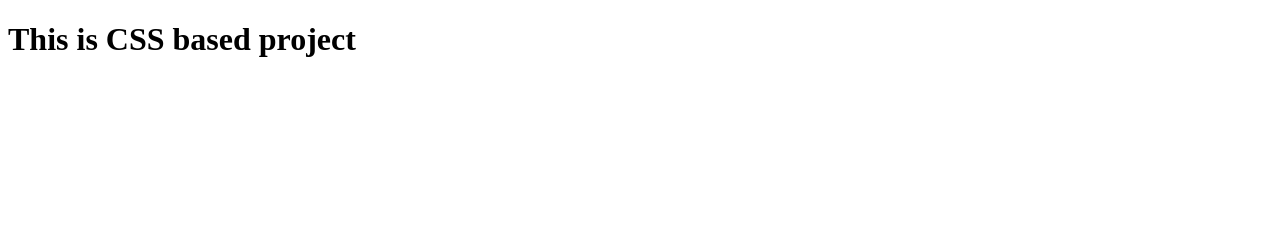
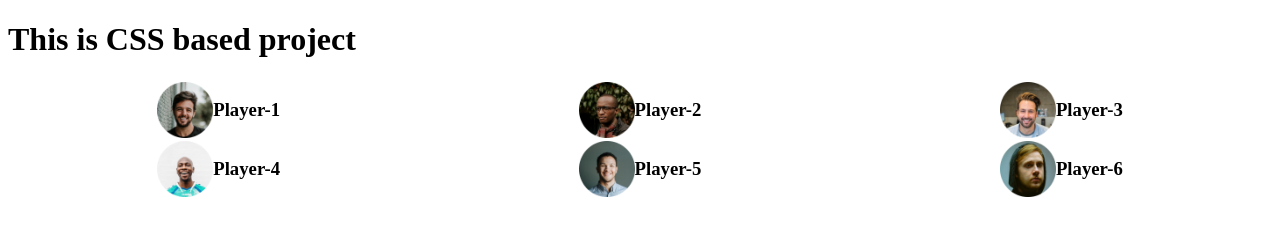
Before and after one commit to IamRidoyRoy/Leader-Board-Idea, a plain HTML site: page index.html in a window 1280 px wide. Drawn offline with Linux system fonts and the light colour scheme.

Commit message:
Players added

```diff
--- a/index.html
+++ b/index.html
@@ -10,5 +10,45 @@
 </head>
 <body>
     <h1>This is CSS based project</h1>
+    <!-- header start -->
+    <header>
+
+    </header>
+    <!-- header end -->
+
+    <main>
+        <!-- Top players and top blog section -->
+        <section>
+
+            <div class="top-players">
+                <div class="player">
+                    <img src="images/players/player-1.png" alt="">
+                    <h3>Player-1</h3>
+                </div>
+                <div class="player">
+                    <img src="images/players/player-2.png" alt="">
+                    <h3>Player-2</h3>
+                </div>
+                <div class="player">
+                    <img src="images/players/player-3.png" alt="">
+                    <h3>Player-3</h3>
+                </div>
+                <div class="player">
+                    <img src="images/players/player-4.png" alt="">
+                    <h3>Player-4</h3>
+                </div>
+                <div class="player">
+                    <img src="images/players/player-5.png" alt="">
+                    <h3>Player-5</h3>
+                </div>
+                <div class="player">
+                    <img src="images/players/player-6.png" alt="">
+                    <h3>Player-6</h3>
+                </div>
+            </div>
+        </section>
+    </main>
+
+
 </body>
 </html>
--- a/styles/style.css
+++ b/styles/style.css
@@ -0,0 +1,15 @@
+/* top players styles */
+.top-players{
+    display: grid;
+    grid-template-columns: repeat(3, 1fr);
+}
+
+.player img{
+    width: 56px;
+    height: 56px;
+}
+.player{
+    display: flex;
+    align-items: center;
+    justify-content: center;
+}
```
